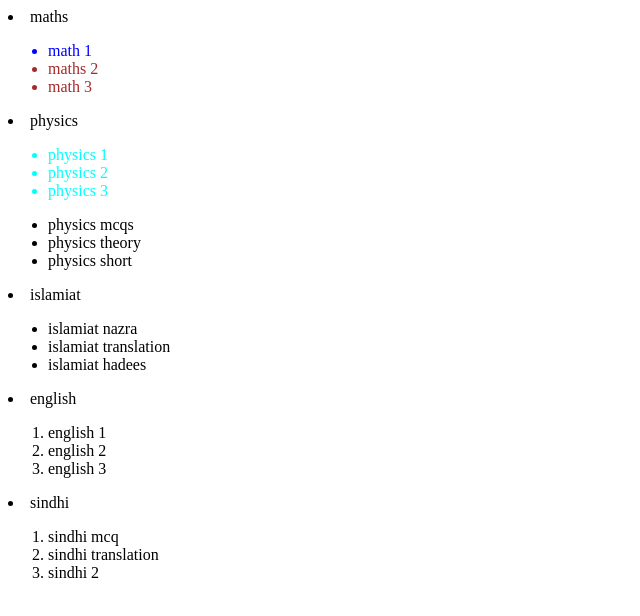
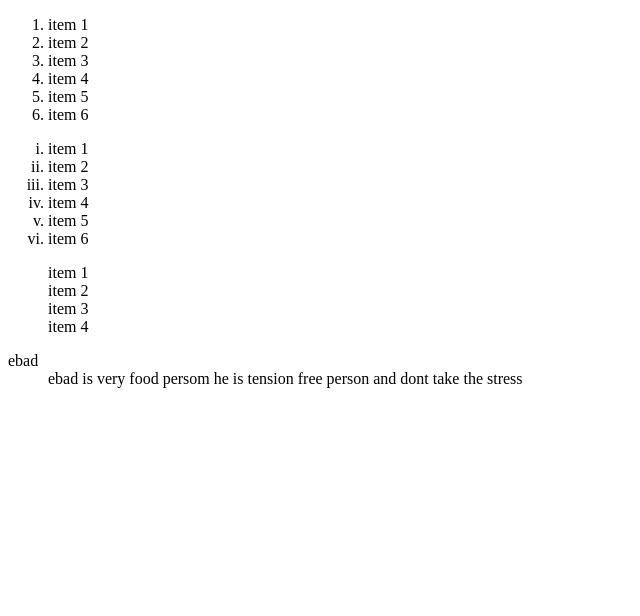
Before and after one commit to ebad-ur/htmlbasic, a plain HTML site: page list.html in a window 1280 px wide. Shown: the whole page, without its empty margins (0-640 px from the left). Drawn offline with Linux system fonts and the light colour scheme.

Commit message:
Add files via upload
Lists +

```diff
--- a/list.html
+++ b/list.html
@@ -4,72 +4,49 @@
     <meta charset="UTF-8">
     <meta name="viewport" content="width=device-width, initial-scale=1.0">
     <title>Document</title>
-    <style>
-        #a21{
-           color: brown;
-        }
-        #s12{
-              color: blue;
-        }
-        .phy{
-                color: aqua;
-        }
-    </style>
 </head>
 <body>
 
 
+    <!-- order list  it is used to wite the data in oredr -->
 
-    <li>maths</li>
+    <ol >
+    <li> item 1</li>
+    <li> item 2</li>
+    <li> item 3</li>
+    <li> item 4</li>
+    <li> item 5</li>
+    <li> item 6</li>
+    </ol>
 
-    <ul id="a21">
-       <li id="s12">math 1</li>
-       <li>maths 2</li>
-       <li>math 3</li>
 
+    <ol type="i">
+        <li> item 1</li>
+        <li> item 2</li>
+        <li> item 3</li>
+        <li> item 4</li>
+        <li> item 5</li>
+        <li> item 6</li>
+        </ol>
+
+
+    <!-- unorder list it is used to write the data in unorder  -->
+
+    <ul style="list-style: none;">
+        <li>item 1</li>
+        <li>item 2</li>
+        <li>item 3</li>
+        <li>item 4</li>
     </ul>
 
-    <li>physics</li>
+    <!-- descrption list is used to descraibe the things dt is used to define term and dd is used to describe term -->
 
-    <ul>
-        <li class="phy">physics 1</li>
-        <li class="phy">physics 2</li>
-        <li class="phy">physics 3</li>
-    </ul>
+    <dl>
+        <dt>ebad</dt>
+        <dd>ebad is very food persom he is tension free person and dont take the stress</dd>
+    </dl>
 
-    <ul>
-        <li>physics mcqs </li>
-        <li>physics theory</li>
-        <li>physics short </li>
-    </ul>
 
-   <li>islamiat</li>
-
-   <ul>
-
-    <li>islamiat nazra</li>
-    <li>islamiat translation</li>
-    <li>islamiat hadees</li>
-
-   </ul>
-
-  <li>english</li>
-
- <ol>
-
-  <li>english 1</li>
-  <li>english 2</li>
-  <li>english 3</li>
-
-</ol>
-
-<li>sindhi </li>
-
-<ol>
-    <li>sindhi mcq</li>
-    <li>sindhi translation</li>
-    <li>sindhi 2</li>
-</ol>
 
 </body>
 </html>
```
